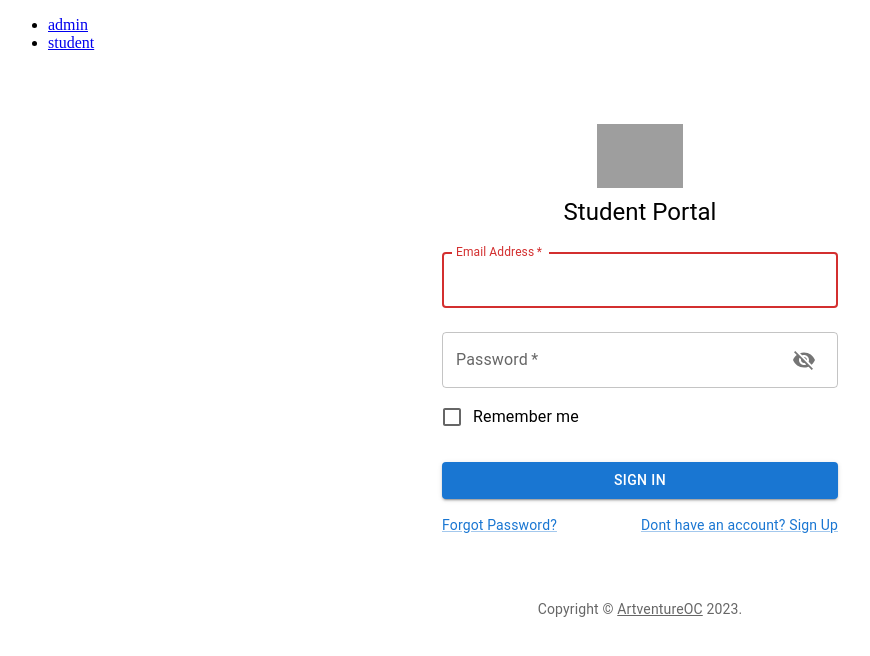
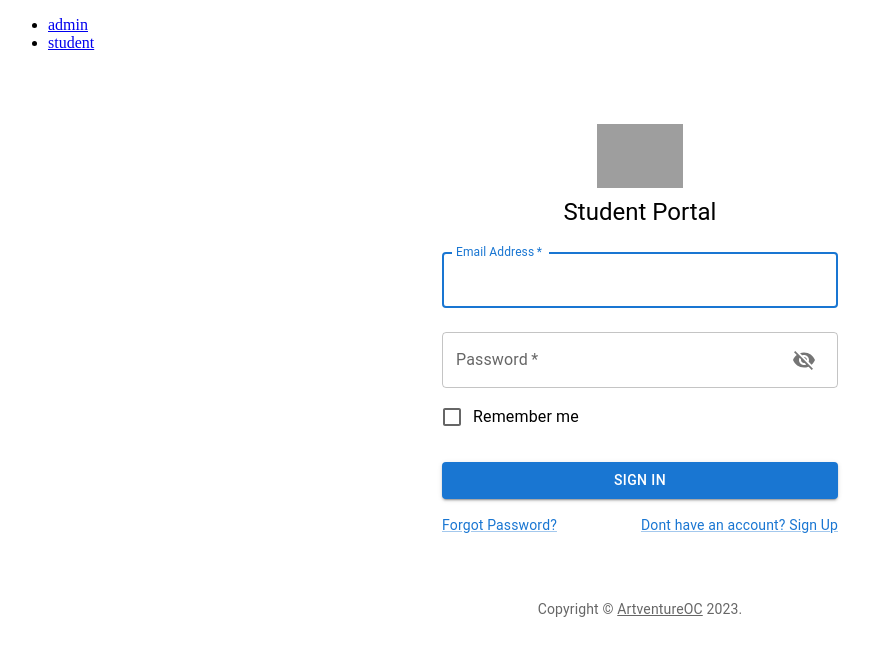
Before and after one commit to devhacksdotsite/Artventure, a React app in the folder client/: page / in a window 1280 px wide. Shown: the top 656 px of the page, without its empty margins (0-870 px from the left). Built offline with nearby package versions, Linux system fonts and the light colour scheme; grey boxes are pictures that could not be loaded; the HTML template or start-up script is replaced by a standard one.

Commit message:
refs ART-003,3.2
- Addition of react-hook-form validation to the Login form.
- TODO: Data POST Req.

```diff
--- a/client/src/components/Auth/Login.js
+++ b/client/src/components/Auth/Login.js
@@ -1,6 +1,9 @@
 // routes\Login.js
 
 import { useState } from 'react';
+
+// Form Validation
+import { useForm, Controller } from 'react-hook-form';
 
 // MUI Components
 import Container from '@mui/material/Container';
@@ -30,25 +33,23 @@ const capitalize = (word) => {
   + word.slice(1);
 }
 
-export const Login = (props) => {
+export const Login = ({ onSubmit, portal }) => {
   const [ showPassword, setShowPassword ] = useState(false);
-  const portalName = capitalize(props.portal);
+  const portalName = capitalize(portal);
+
+  const {
+	control,
+	handleSubmit,
+	formState: { errors }
+  }  = useForm();
 
   // Handlers
   const handleClickShowPassword = () => setShowPassword((show) => !show);
+
   const handleMouseDownPassword = (event) => {
 	event.preventDefault();
   };
 
-
-  const handleSubmit = (e) => {
-	e.preventDefault();
-	const data = new FormData(e.currentTarget);
-	console.log({
-	  email: data.get('email'),
-	  password: data.get('password')
-	});
-  }
 
   return (
 	<Container component="main" maxWidth="xs">
@@ -73,25 +74,50 @@ export const Login = (props) => {
 
 		<Typography component="h1" variant="h5">{ portalName } Portal</Typography>
 
-		<Box component="form" onSubmit={ handleSubmit } noValidate sx={{ mt: 1 }}>
-		  <TextField
-			error
-			margin="normal"
-			required
-			fullWidth
-			id="email"
+		<Box component="form" onSubmit={ handleSubmit(onSubmit) } noValidate sx={{ mt: 1 }}>
+		  <Controller
 			name="email"
-			label="Email Address"
-			autoComplete="email"
-			autoFocus
-		  />
-
+			control={ control }
+			defaultValue=""
+			rules={{
+			  required: 'Email is required',
+			  pattern: {
+				value: /^[A-Z0-9._%+-]+@[A-Z0-9.-]+\.[A-Z]{2,}$/i,
+				message: 'Invalid email address'
+			  }
+			}}
+			render={ ({ field}) => (
 			  <TextField
 				margin="normal"
 				required
 				fullWidth
-			id="password"
+				label="Email Address"
+				autoComplete="email"
+				autoFocus
+				value={ field.value }
+				error={ !!errors.email }
+				onChange={ (e) => field.onChange(e.target.value) }
+				helperText={ errors.email?.message }
+			  />
+			) }
+		  />
+
+		  <Controller
 			name="password"
+			control={ control }
+			defaultValue=""
+			rules={{
+			  required: 'Password is required',
+			  minLength: {
+				value: 6,
+				message: 'Password must be atleast 6 characters'
+			  }
+			}}
+			render={ ({field}) => (
+			  <TextField
+				margin="normal"
+				required
+				fullWidth
 				label='Password'
 				autoComplete="current-password"
 				type={ showPassword ? "text" : "password" }
@@ -108,10 +134,23 @@ export const Login = (props) => {
 					</InputAdornment>
 				  )
 				}}
+				value={ field.value }
+				onChange={ (e) => field.onChange(e.target.value) }
+				error={ !!errors.password }
+				helperText={ errors.password?.message }
+			  />
+			) }
 		  />
 
 		  <FormControlLabel
-			control={ <Checkbox value="remember" color="primary" /> }
+			control={
+			  <Controller
+				name="rememberMe"
+				control={ control }
+				defaultValue={ false }
+				render={ ({ field }) => <Checkbox color="primary" { ...field } /> }
+			  />
+			}
 			label="Remember me"
 		  />
 
--- a/client/src/routes/Admin/index.js
+++ b/client/src/routes/Admin/index.js
@@ -27,7 +27,7 @@ export const AdminPortal = () => {
 
   return (
 
-	<Login portal={ portal } onLogin={ handleStudentLogin } />
+	<Login portal={ portal } onSubmit={ handleStudentLogin } />
   );
 
 }
--- a/client/src/routes/Student/index.js
+++ b/client/src/routes/Student/index.js
@@ -27,6 +27,6 @@ export const StudentPortal = () => {
 
   return (
 
-	<Login portal={ portal } onLogin={ handleStudentLogin } />
+	<Login portal={ portal } onSubmit={ handleStudentLogin } />
   );
 }
```
Lines whose indentation alone changed are shown as unchanged.
